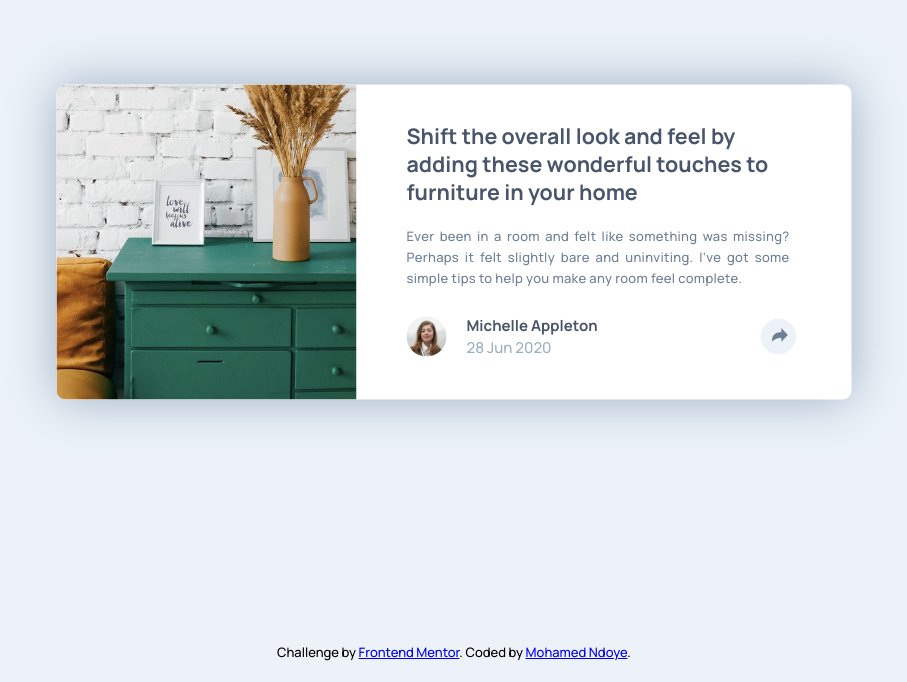
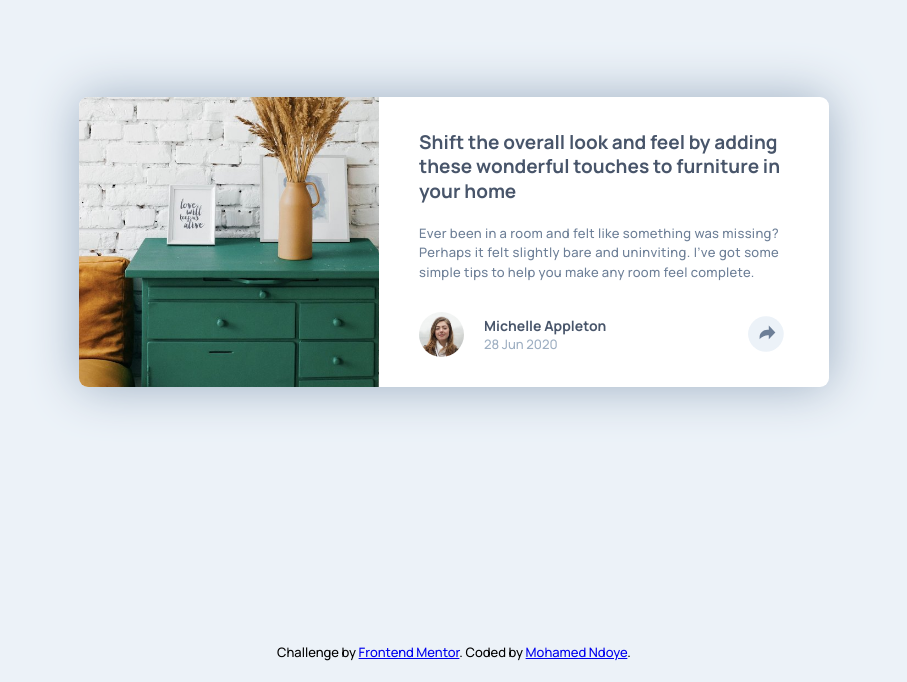
Before and after one commit to mohamed-ndoye811/article-preview-component-master, a plain HTML site: page index.html in a window 1280 px wide. Shown: the part 134-816 px from the top of the page, without its empty margins (186-1093 px from the left). Drawn offline with nearby package versions, Linux system fonts and the light colour scheme.

Commit message:
Web deskiop finished article dimensions fixed

```diff
--- a/stylesheets/style.scss
+++ b/stylesheets/style.scss
@@ -21,8 +21,8 @@ body {
     top: 47%;
     font-size: 13px;
     background-color: white;
-    width: 795px;
-    height: 315px;
+    width: 750px;
+    height: 290px;
     display: flex;
     flex-direction: row;
     align-items: center;
@@ -40,28 +40,32 @@ body {
 
     // Article wrapper
     &__wrapper {
-      padding: 0px 50px 0px 50px;
-      margin: 250px 0 250px 0;
+      margin: -95px 40px 0px 40px;
+      height: 150px;
 
       // Article text
       &__text {
 
         // Title
         h1 {
-          font-size: 1.65em;
+          font-size: 19px;
           color: $very-dark-grayish-blue;
           line-height: 1.3em;
           font-weight: 700;
-          margin-bottom: 10px;
+
+          margin: {
+            bottom: 5px;
+            top: 10px;
+          }
         }
 
         // Description
         p {
           color: $desaturated-dark-blue;
-          width: 97%;
+          width: 360px;
           margin-top: 20px;
           text-align: justify;
-          line-height: 1.6em;
+          line-height: 1.5em;
           letter-spacing: 0.025em;
 
           font: {
@@ -79,7 +83,6 @@ body {
         flex-direction: row;
         justify-content: space-between;
         align-items: center;
-        margin-top: -8px;
 
         &__poster-details {
           display: flex;
@@ -89,8 +92,8 @@ body {
 
           // Poster avatar
           img {
-            height: 40px;
-            width: 40px;
+            height: 45px;
+            width: 45px;
             border-radius: 100px;
           }
 
@@ -101,7 +104,7 @@ body {
             top: 5px;
 
             &__username {
-              font-size: 15px;
+              font-size: 14px;
               color: $very-dark-grayish-blue;
               position: relative;
               top: 2px;
@@ -110,7 +113,7 @@ body {
             &__posting-date {
               font: {
                 weight: 500;
-                size: 15px;
+                size: 13px;
               }
 
               color: $grayish-blue;
@@ -148,7 +151,7 @@ body {
             transform: translate(-50%, -50%);
             background-color: $very-dark-grayish-blue;
             position: absolute;
-            left: 720.5px;
+            left: 686px;
             top: 55%;
             height: 56px;
             width: 275px;
```
Also changed, not shown: stylesheets/style.css, 1 other file.
